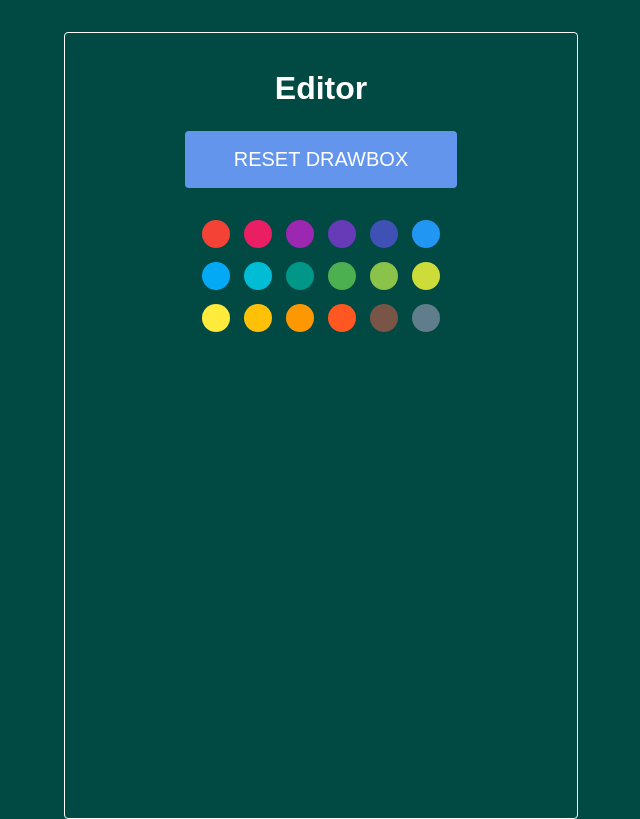
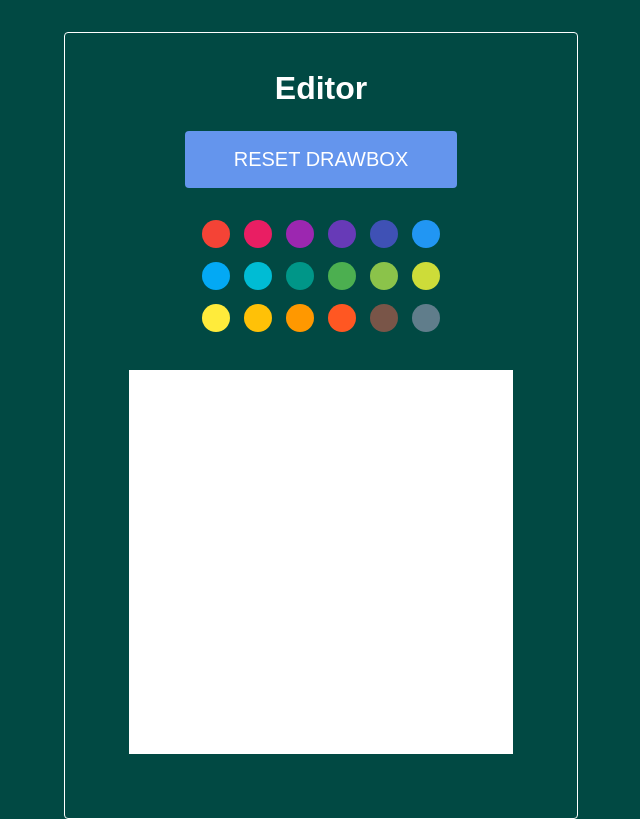
Before and after one commit to TheCyberFlash/stjag-j-toolbox, a React (Create React App) app in the folder desktop-pixel/: page / in a window 1280 px wide. Both pictures are taken after a click on the button "START DRAWBOX". Shown: the whole page, without its empty margins (319-959 px from the left). Built offline with nearby package versions, Linux system fonts and the light colour scheme.

Commit message:
Update Pixel.js

```diff
--- a/desktop-pixel/src/components/Pixel.js
+++ b/desktop-pixel/src/components/Pixel.js
@@ -1,8 +1,9 @@
 import React, { useState } from "react";
 
-const Pixel = (color) => {
+const Pixel = (props) => {
+    const { color } = props;
 
-    const [pixelColor, setPixelColor] = useState(color);
+    const [pixelColor, setPixelColor] = useState("#fff");
     const [prevColor, setPrevColor] = useState(pixelColor);
     const [canChange, setCanChange] = useState(true);
 
```
